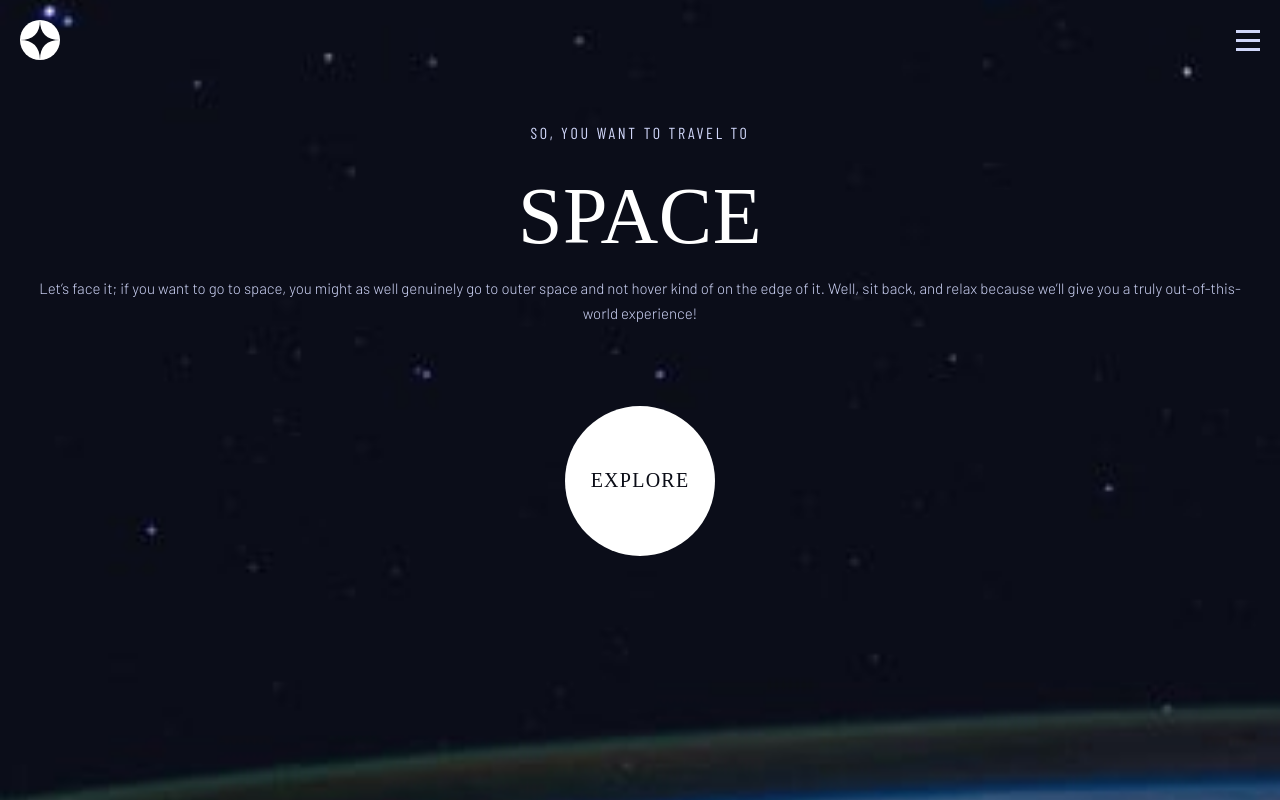
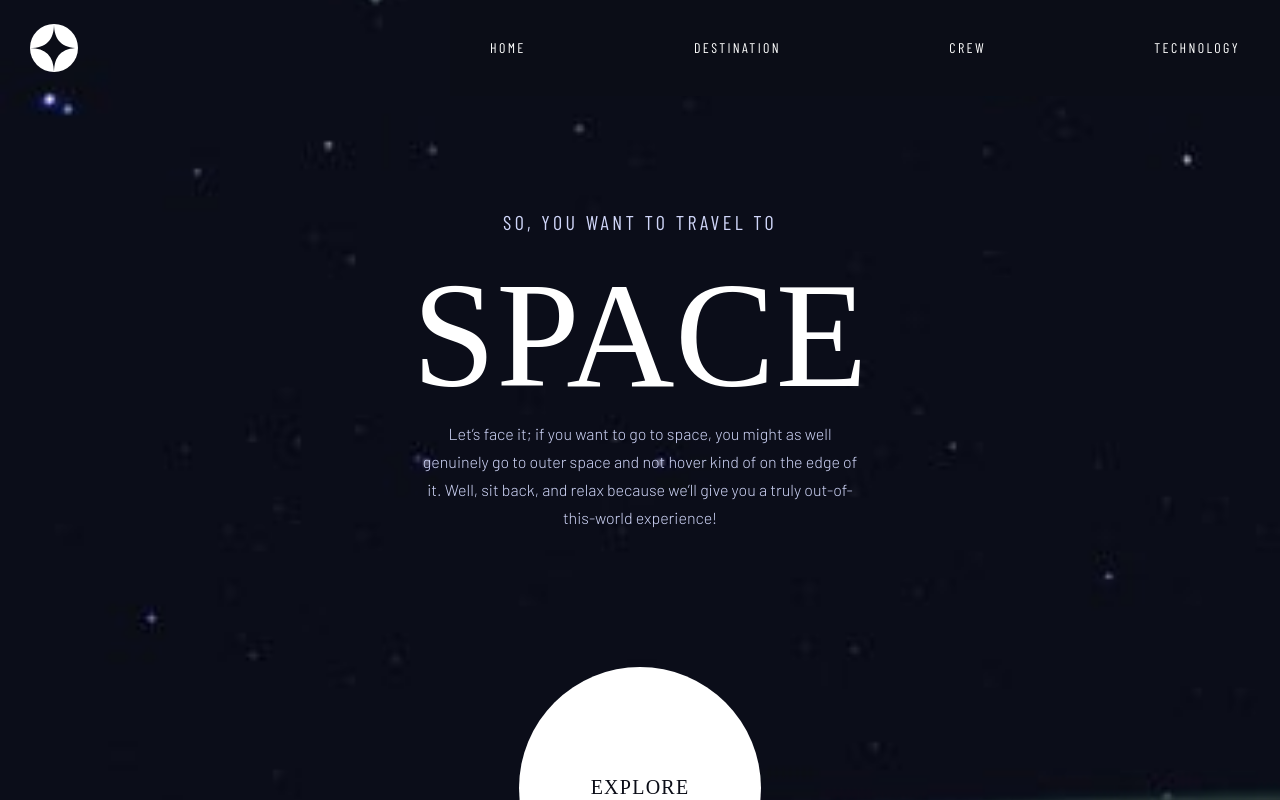
Before and after one commit to teadulellari/Space-tourism-multi-page-website, a React (Vite) app: page / in a window 1280 px wide. Shown: the top 800 px of the page. Built offline with nearby package versions, Linux system fonts and the light colour scheme; a web font is replaced by a local one.

Commit message:
styling the tablet version

```diff
--- a/src/components/NavBar.jsx
+++ b/src/components/NavBar.jsx
@@ -1,4 +1,5 @@
 import React, { useState } from 'react';
+import { NavLink } from 'react-router-dom';
 import "../styling/navBar.css";
 import HamburgerIcon from "../assets/shared/icon-hamburger.svg";
 import CloseIcon from "../assets/shared/icon-close.svg";
@@ -6,9 +7,15 @@ import Logo from "../assets/shared/logo.svg";
 
 const Navbar = () => {
   const [isOpen, setIsOpen] = useState(false);
+  const [activeItem, setActiveItem] = useState(null);
 
   const toggleMenu = () => {
     setIsOpen(!isOpen);
+  };
+
+  const handleItemClick = (itemName) => {
+    setIsOpen(false);
+    setActiveItem(itemName);
   };
 
   return (
@@ -29,10 +36,47 @@ const Navbar = () => {
             onClick={toggleMenu}
           />
           <ul className={`nav-list ${isOpen ? 'open' : ''}`}>
-            <li><a href="/" className="nav-link"><span className="bold-number">00</span> HOME</a></li>
-            <li><a href="/destinations" className="nav-link"><span className="bold-number">01</span> DESTINATION</a></li>
-            <li><a href="/crew" className="nav-link"><span className="bold-number">02</span> CREW</a></li>
-            <li><a href="/tech" className="nav-link"><span className="bold-number">03</span> TECHNOLOGY</a></li>
+            <li>
+              <NavLink
+                exact
+                to="/"
+                className="nav-link"
+                activeClassName="active"
+                onClick={() => handleItemClick('home')}
+              >
+                <span className="bold-number">00</span> HOME
+              </NavLink>
+            </li>
+            <li>
+              <NavLink
+                to="/destinations"
+                className="nav-link"
+                activeClassName="active"
+                onClick={() => handleItemClick('destinations')}
+              >
+                <span className="bold-number">01</span> DESTINATION
+              </NavLink>
+            </li>
+            <li>
+              <NavLink
+                to="/crew"
+                className="nav-link"
+                activeClassName="active"
+                onClick={() => handleItemClick('crew')}
+              >
+                <span className="bold-number">02</span> CREW
+              </NavLink>
+            </li>
+            <li>
+              <NavLink
+                to="/tech"
+                className="nav-link"
+                activeClassName="active"
+                onClick={() => handleItemClick('tech')}
+              >
+                <span className="bold-number">03</span> TECHNOLOGY
+              </NavLink>
+            </li>
           </ul>
         </div>
       </nav>
--- a/src/styling/home.css
+++ b/src/styling/home.css
@@ -1,7 +1,7 @@
 
 .home-main-container{
     height: 100%;
-  }
+}
 
   .home-container{
     margin: 0;
@@ -28,6 +28,7 @@
     text-transform: uppercase;
     font-size: 16px;
     font-weight: normal;
+    text-align: center;
   }
 
 
@@ -74,3 +75,40 @@
     opacity: 1; /* Makes the larger circle visible on hover */
 
   /* } */
+  /* Tablet and larger screens */
+@media screen and (min-width: 768px) {
+  .home-container{
+    min-height: 100vh;
+    justify-content: space-around;
+  }
+  .home-container{
+    margin: 40px 0;
+    min-height: 100vh;
+    align-content: space-around;
+  }
+  .container-1 {
+    box-sizing: border-box;
+
+  }
+
+  .container-1 h2 {
+    letter-spacing: 3.38px;
+    font-size: 20px;
+  }
+
+  .container-1 h1 {
+    font-size: 150px;
+    line-height: 150px;
+  }
+  .container-1 p {
+    line-height: 28px;
+    font-size: 16px;
+    width: 450px;
+  }
+  .circle-button {
+
+    width: 242px;
+    height: 242px;
+
+  }
+}
--- a/src/styling/navBar.css
+++ b/src/styling/navBar.css
@@ -1,3 +1,4 @@
+/* Mobile styles */
 nav {
   display: flex;
   justify-content: space-between;
@@ -18,12 +19,13 @@ nav {
 ul {
   list-style: none;
   display: none;
-
+  width: 100%;
 }
 
 li {
   color: var(--primary-white);
   margin-bottom: 20px;
+
 }
 
 .hamburger-icon,
@@ -38,7 +40,6 @@ nav {
   display: none;
 }
 
-  /* Backdrop styles */
 .backdrop {
   display: none;
   position: fixed;
@@ -48,16 +49,6 @@ nav {
   height: 100%;
   backdrop-filter: blur(40px);
   z-index: 1;
-  }
-
-  @media screen and (min-width: 768px) {
-    .hamburger-icon {
-      display: none;
-    }
-
-    ul {
-      display: flex;
-    }
 }
 
 /* Hamburger menu styles */
@@ -108,11 +99,68 @@ nav {
 nav.show .backdrop {
   display: block;
 }
-  nav.show .bold-number  {
+
+nav.show .bold-number {
   font-weight: bold;
 }
-  .nav-link{
+
+.nav-link {
   text-decoration: none;
   color: var(--primary-white);
+}
+
+/* Tablet and larger screens */
+@media screen and (min-width: 768px) {
+  .logo {
+    height: 48px;
+    width: 48px;
+  }
+
+  .hamburger-icon,
+  .close-icon {
+    display: none;
+  }
+
+  nav {
+    justify-content: space-between;
+    margin-top: 0;
+    padding-top: 0;
+    padding: 0  0 0 30px ;
 
   }
+
+  ul {
+    display: flex;
+    flex-direction: row;
+    width: 60%;
+  }
+
+  .nav-list li.active {
+    border-bottom: 2px solid var(--primary-white);
+  }
+  li {
+    margin:0;
+  }
+
+  .backdrop {
+    display: contents;
+    top:0;
+    padding: 0;
+
+  }
+
+  .nav-list {
+    display: flex;
+    flex-direction: row;
+    align-items: center;
+    width: 60%;
+    background-color: var(--primary-blue);
+    padding: 0 40px ;
+    height: 96px;
+
+
+  }
+  .bold-number{
+    display: none;
+  }
+}
```
Lines whose indentation alone changed are shown as unchanged.
